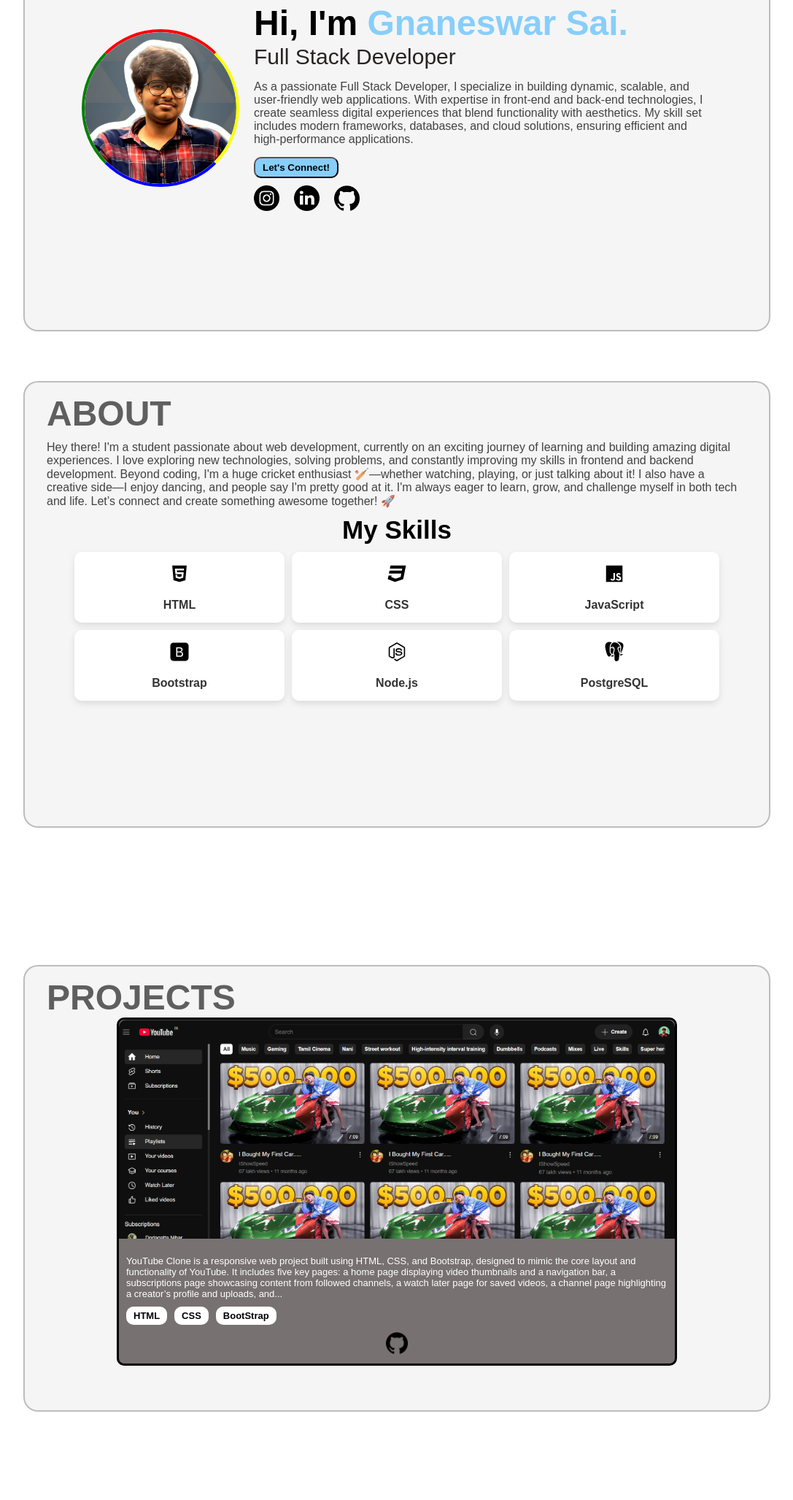
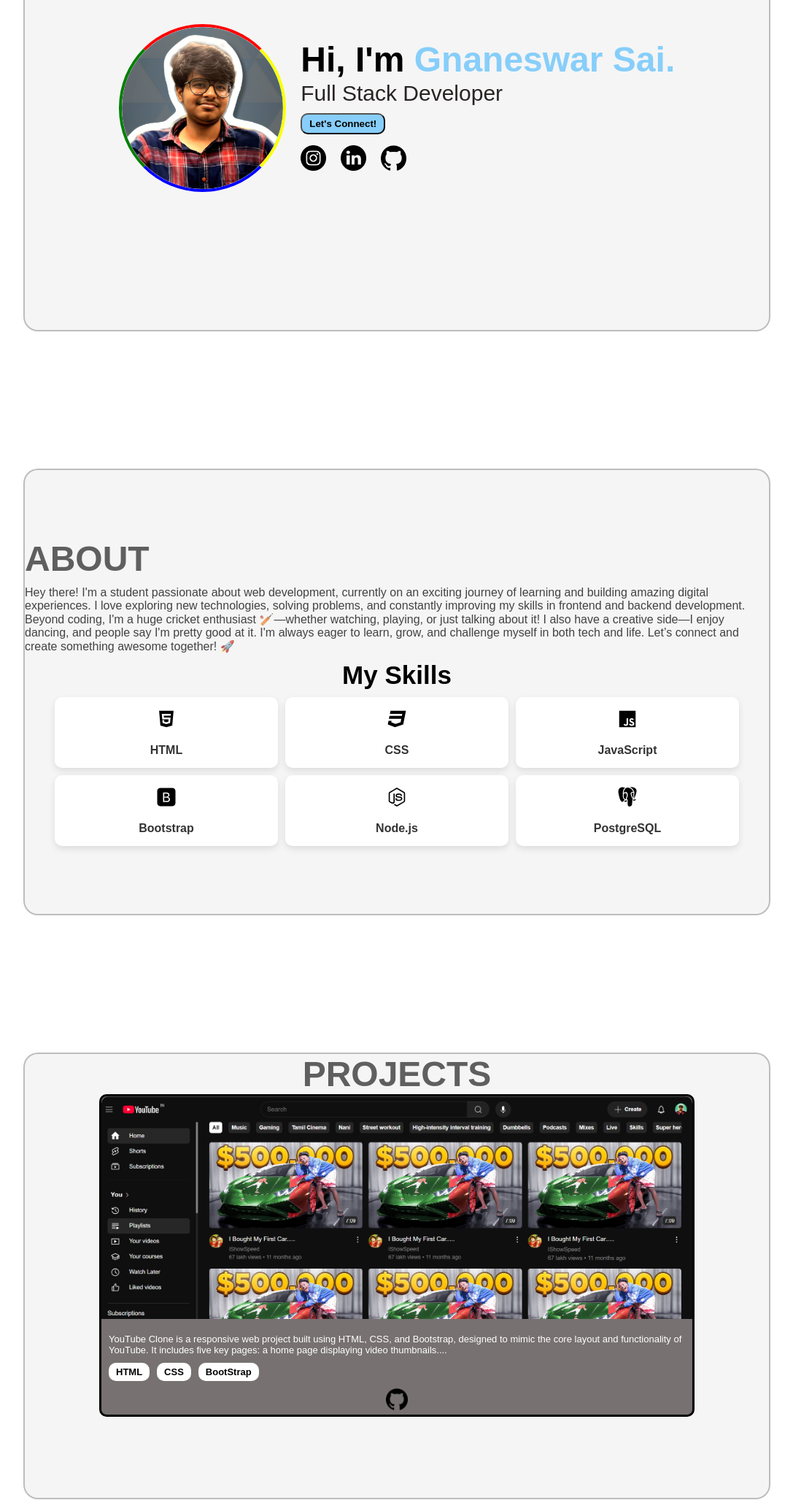
Before and after one commit to GnaniSai/portfolio, a plain HTML site: page index.html in a window 1280 px wide. Shown: the part 312-2367 px from the top of the page at 73% size, without its empty margins (96-1183 px from the left). Drawn offline with Linux system fonts and the light colour scheme.

Commit message:
Made Changes in css

```diff
--- a/index.html
+++ b/index.html
@@ -44,15 +44,6 @@
               <div class="intro-info">
                 <h2>Hi, I'm <span>Gnaneswar Sai.</span></h2>
                 <p class="role">Full Stack Developer</p>
-                <p class="intro-para">
-                  As a passionate Full Stack Developer, I specialize in building
-                  dynamic, scalable, and user-friendly web applications. With
-                  expertise in front-end and back-end technologies, I create
-                  seamless digital experiences that blend functionality with
-                  aesthetics. My skill set includes modern frameworks,
-                  databases, and cloud solutions, ensuring efficient and
-                  high-performance applications.
-                </p>
                 <div class="connect-button">
                   <button type="submit">
                     <a href="#contact">Let's Connect!</a>
@@ -81,8 +72,8 @@
 
       <section id="about">
         <div class="box">
-          <h1>About</h1>
-          <div class="about">
+          <div class="about-section">
+            <h1>About</h1>
             <div class="about-con">
               <div class="about-info">
                 <p>
@@ -134,9 +125,8 @@
 
       <section id="projects">
         <div class="box">
-          <h1>Projects</h1>
-
-          <div class="projects">
+          <div class="projects-section">
+            <h1>Projects</h1>
             <div class="project-cards">
               <div class="card">
                 <div class="card-image">
@@ -148,11 +138,7 @@
                       YouTube Clone is a responsive web project built using
                       HTML, CSS, and Bootstrap, designed to mimic the core
                       layout and functionality of YouTube. It includes five key
-                      pages: a home page displaying video thumbnails and a
-                      navigation bar, a subscriptions page showcasing content
-                      from followed channels, a watch later page for saved
-                      videos, a channel page highlighting a creator’s profile
-                      and uploads, and...
+                      pages: a home page displaying video thumbnails....
                     </p>
                   </div>
                   <div class="tech-stack">
@@ -174,9 +160,8 @@
 
       <section id="contact">
         <div class="box">
-          <h1>Contact</h1>
-
-          <div class="contact">
+          <div class="contact-section">
+            <h1>Contact</h1>
             <div class="contact-form">
               <form action="#">
                 <div class="form-element">
@@ -253,7 +238,7 @@
 
           boxes.forEach((box) => {
             box.style.backgroundColor = "black";
-            box.style.color = "white";
+            box.style.color = "white !important";
             box.style.border = "2px solid #ffffff69";
           });
         } else {
@@ -265,7 +250,7 @@
 
           boxes.forEach((box) => {
             box.style.backgroundColor = "white";
-            box.style.color = "black";
+            box.style.color = "black !important";
             box.style.border = "2px solid #0000003b";
           });
         }
--- a/style.css
+++ b/style.css
@@ -15,7 +15,7 @@
   display: flex;
   justify-content: center;
   align-items: center;
-  height: 15vh;
+  height: 15dvh;
   font-family: cursive;
   position: fixed;
   top: 0;
@@ -79,21 +79,21 @@
   justify-content: center;
   align-items: center;
   width: 100%;
-  height: 85vh;
+  height: 85dvh;
   font-family: sans-serif;
   position: sticky;
   top: 15vh;
 }
 #about,
 #contact,
-#projects {
-  margin-top: 15vh;
+#projects,
+#home {
+  margin-top: 15dvh;
 }
 .box {
   width: 80%;
   height: 90%;
   border-radius: 20px;
-  padding: 15px 30px;
   background-color: whitesmoke;
   border: 2px solid #0000003b;
 }
@@ -109,7 +109,6 @@
   height: 100%;
   display: flex;
   justify-content: center;
-  align-items: center;
   gap: 20px;
 }
 
@@ -139,16 +138,11 @@
   font-size: clamp(20px, 3vw, 30px);
   color: rgb(40, 36, 36);
 }
-.intro-para {
-  padding: 15px 0;
-  font-size: clamp(12px, 2vw, 16px);
-  color: rgba(0, 0, 0, 0.732);
-}
 
 .connect-button button {
   background-color: lightskyblue;
   padding: 5px 10px;
-  margin-bottom: 10px;
+  margin: 10px 0;
   cursor: pointer;
   font-weight: 600;
   border-radius: 10px;
@@ -161,6 +155,7 @@
   display: flex;
   align-items: center;
   gap: 20px;
+  margin: 5px 0;
 }
 .socials img {
   width: 35px;
@@ -174,10 +169,11 @@
 /*------------------------------------------- Home----------------------------------------- */
 
 /*------------------------------------------- About----------------------------------------- */
-.about {
+.about-section {
   width: 100%;
   height: 100%;
   display: flex;
+  flex-direction: column;
   justify-content: center;
 }
 .about-con {
@@ -242,7 +238,7 @@
 
 /*------------------------------------------- Project----------------------------------------- */
 
-.projects {
+.projects-section {
   width: 100%;
   height: 100%;
   display: flex;
@@ -253,9 +249,11 @@
   display: flex;
   justify-content: center;
   width: 100%;
+  height: 100%;
 }
 .card {
   width: 80%;
+  height: 80%;
   font-size: 13px;
   border: 3px solid black;
   border-radius: 20px;
@@ -263,8 +261,7 @@
   cursor: pointer;
   display: flex;
   flex-direction: column;
-  justify-content: center;
-  align-items: center;
+  justify-content: space-between;
   gap: 10px;
   border-radius: 10px;
   background-color: #777171;
@@ -292,10 +289,11 @@
 }
 .card-image {
   width: 100%;
+  height: 70%;
 }
 .card-image img {
   width: 100%;
-  max-height: 300px;
+  height: 100%;
   object-fit: cover;
   object-position: top center;
   border-top-left-radius: 10px;
@@ -304,7 +302,7 @@
 /*------------------------------------------- Project----------------------------------------- */
 
 /*------------------------------------------- Contact----------------------------------------- */
-.contact {
+.contact-section {
   width: 100%;
   height: 100%;
   display: flex;
```
